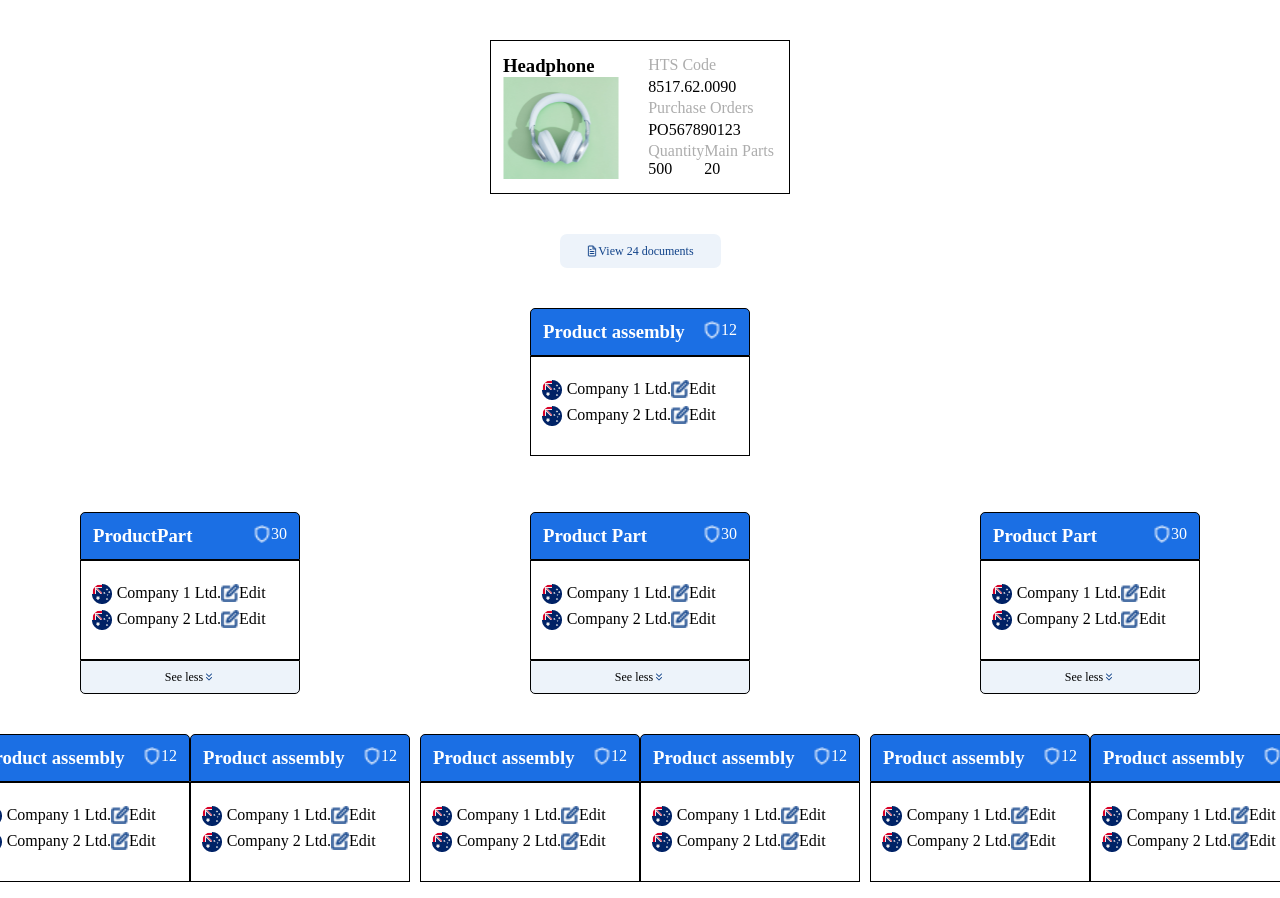
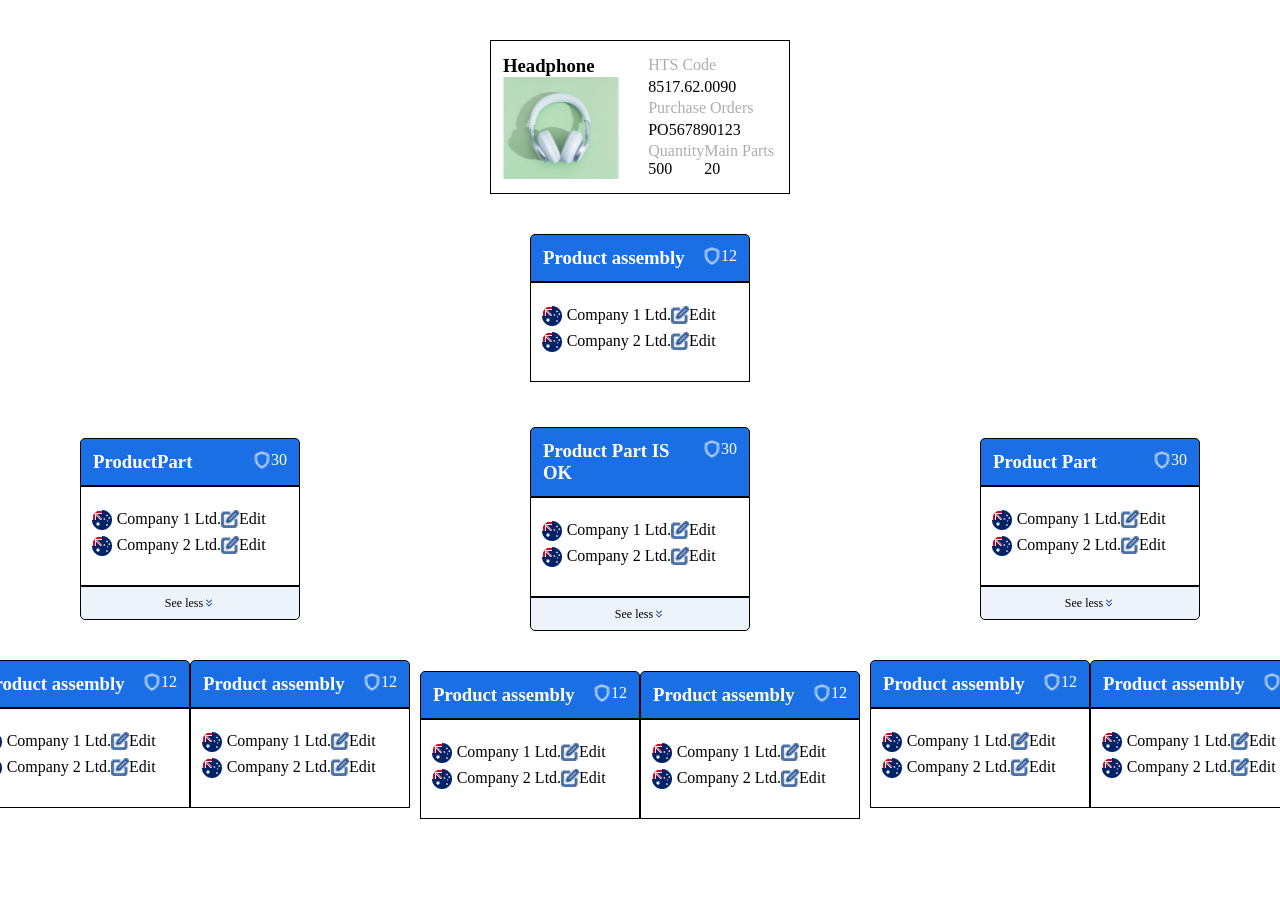
Before and after one commit to ramansaini14/tree, a plain HTML site: page index.html in a window 1280 px wide. Shown: the top 898 px of the page. After the commit the page ends 824 px from the top, so only its background shows below. Drawn offline with nearby package versions, Linux system fonts and the light colour scheme.

Commit message:
sampleAdded

```diff
--- a/data.json
+++ b/data.json
@@ -26,8 +26,8 @@
                   "shieldImage": "./assets/shield.png",
                   "flagImage": "./assets/au.png",
                   "editLogo": "./assets/edit.png",
-                  "company1name": "Company 1 Ltd.",
-                  "company2name": "Company 2 Ltd.",
+                  "company1name": "Company 3 Ltd.",
+                  "company2name": "Company 4 Ltd.",
                   "seeMoreLogo": "./assets/down.png",
                   "seeLessLogo": "./assets/up.png",
                   "child3Level": [
@@ -69,14 +69,12 @@
                           "shieldImage": "./assets/shield.png",
                           "company1name": "Company 1 Ltd.",
                           "company2name": "Company 2 Ltd.",
-                          "child5Level": [
-                            {
-                              "title": "Iron Smelter & Mine",
-                              "shieldValue": 12,
-                              "shieldImage": "./assets/shield.png",
-                              "value": "No information provided"
-                            }
-                          ]
+                          "child5Level": {
+                            "title": "Iron Smelter & Mine",
+                            "shieldValue": 12,
+                            "shieldImage": "./assets/shield.png",
+                            "value": "No information provided"
+                          }
                         }
                       ]
                     }
@@ -118,10 +116,10 @@
                   ]
                 },
                 {
-                  "title": "Product Part",
+                  "title": "Product Part IS OK",
                   "shieldValue": 30,
-                  "flagImage":"./assets/au.png",
-                  "editLogo":"./assets/edit.png",
+                  "flagImage": "./assets/au.png",
+                  "editLogo": "./assets/edit.png",
                   "company1name": "Company 1 Ltd.",
                   "company2name": "Company 2 Ltd.",
                   "seeMoreLogo": "./assets/down.png",
@@ -155,14 +153,14 @@
                 {
                   "title": "Product Part",
                   "shieldValue": 30,
-                  "shieldImage":"./assets/shield.png",
-                  "flagImage":"./assets/au.png",
-                  "editLogo":"./assets/edit.png",
+                  "shieldImage": "./assets/shield.png",
+                  "flagImage": "./assets/au.png",
+                  "editLogo": "./assets/edit.png",
                   "company1name": "Company 1 Ltd.",
                   "company2name": "Company 2 Ltd.",
                   "seeMoreLogo": "./assets/down.png",
                   "productPartName": "Plastic Band2",
-                  "children": [
+                  "children":
                     {
                       "manufacturers": [
                         {
@@ -172,27 +170,26 @@
                           "documentsForproofPrint": 15
                         },
                         {
-                          "processors": [
+                          "processors":
                             {
                               "processorsCount": 9,
                               "proofPoints": 40,
                               "documents": 20
                             }
-                          ]
                         },
                         {
                           "rawMaterials": 7
                         }
                       ]
                     }
-                  ]
+
                 },
                 {
                   "title": "ProductPart",
                   "shieldValue": 30,
-                  "shieldImage":"./assets/shield.png",
-                  "flagImage":"./assets/au.png",
-                  "editLogo":"./assets/edit.png",
+                  "shieldImage": "./assets/shield.png",
+                  "flagImage": "./assets/au.png",
+                  "editLogo": "./assets/edit.png",
                   "company1name": "Company 1 Ltd.",
                   "company2name": "Company 2 Ltd.",
                   "seeMoreLogo": "./assets/down.png",
@@ -221,6 +218,7 @@
                       ]
                     }
                   ]
+
                 }
               ]
             }
--- a/script.js
+++ b/script.js
@@ -2,10 +2,11 @@ $.ajax(
     {
         url: "./data.json",
         type: 'GET',
-        success: function data(myData) {
-            // console.log(myData);
+        success: function (myData) {
+            console.log(myData);
             mainContainer(myData);
-            box(myData);
+            box(myData,0);
+
         }
     }
 )
@@ -35,40 +36,41 @@ const mainContainer = (data) => {
           </div>
         </div>`;
     $('.containerElement').append(mainBox);
-    $('.containerElement').after(`<div class="smBox">
-                        <img class="text-file-img" src="./assets/file-text.png" alt="">
-                        <p>View ${md.details.children[0].documentsCount} documents</p>
-                    </div> `);
+    // $('.containerElement').after(`<div class="smBox">
+    //                     <img class="text-file-img" src="./assets/file-text.png" alt="">
+    //                     <p>View ${md.details.children[0].documentsCount} documents</p>
+    //                 </div> `);
 }
-const box = (data) => {
-    let md = data[0].details.children[0];
+
+const box = (data, level) => {
+    let md = data[0].details.children[level];
     let htmlBox = `<div class="subBox" style="display: inline-block;">
                 <div class="bluebox">
-                    <h3>${md.child1Level[0].title}</h3>
+                    <h3>${md.child1Level[level].title}</h3>
                     <div class="bundle">
-                        <img class="icon" src="${md.child1Level[0].shieldImage}" alt="">
-                        <p>${md.child1Level[0].shieldValue}</p>
+                        <img class="icon" src="${md.child1Level[level].shieldImage}" alt="">
+                        <p>${md.child1Level[level].shieldValue}</p>
                     </div>
                 </div>
                 <div class="whiteBox">
                     <div class="flex">
                         <div class="left">
-                            <img src="${md.child1Level[0].flagImage}" alt="">
-                            <p>${md.child1Level[0].company1name}</p>
+                            <img src="${md.child1Level[level].flagImage}" alt="">
+                            <p>${md.child1Level[level].company1name}</p>
                         </div>
                         <div class="right">
-                            <img class="icon" src="${md.child1Level[0].editLogo}" alt="">
+                            <img class="icon" src="${md.child1Level[level].editLogo}" alt="">
                             <p>Edit</p>
                         </div>
                     </div>
 
                     <div class="flex">
                         <div class="left">
-                            <img src="${md.child1Level[0].flagImage}" alt="">
-                            <p>${md.child1Level[0].company2name}</p>
+                            <img src="${md.child1Level[level].flagImage}" alt="">
+                            <p>${md.child1Level[level].company2name}</p>
                         </div>
                         <div class="right">
-                            <img class="icon" src="${md.child1Level[0].editLogo}" alt="">
+                            <img class="icon" src="${md.child1Level[level].editLogo}" alt="">
                             <p>Edit</p>
                         </div>
                     </div>
--- a/style.css
+++ b/style.css
@@ -8,6 +8,7 @@ html,
 body {
   display: flex;
   justify-content: center;
+  /* overflow: scroll; */
 }
 
 .containerElement {
```
Also changed, not shown: sample.js (added, +52 -0 lines).
